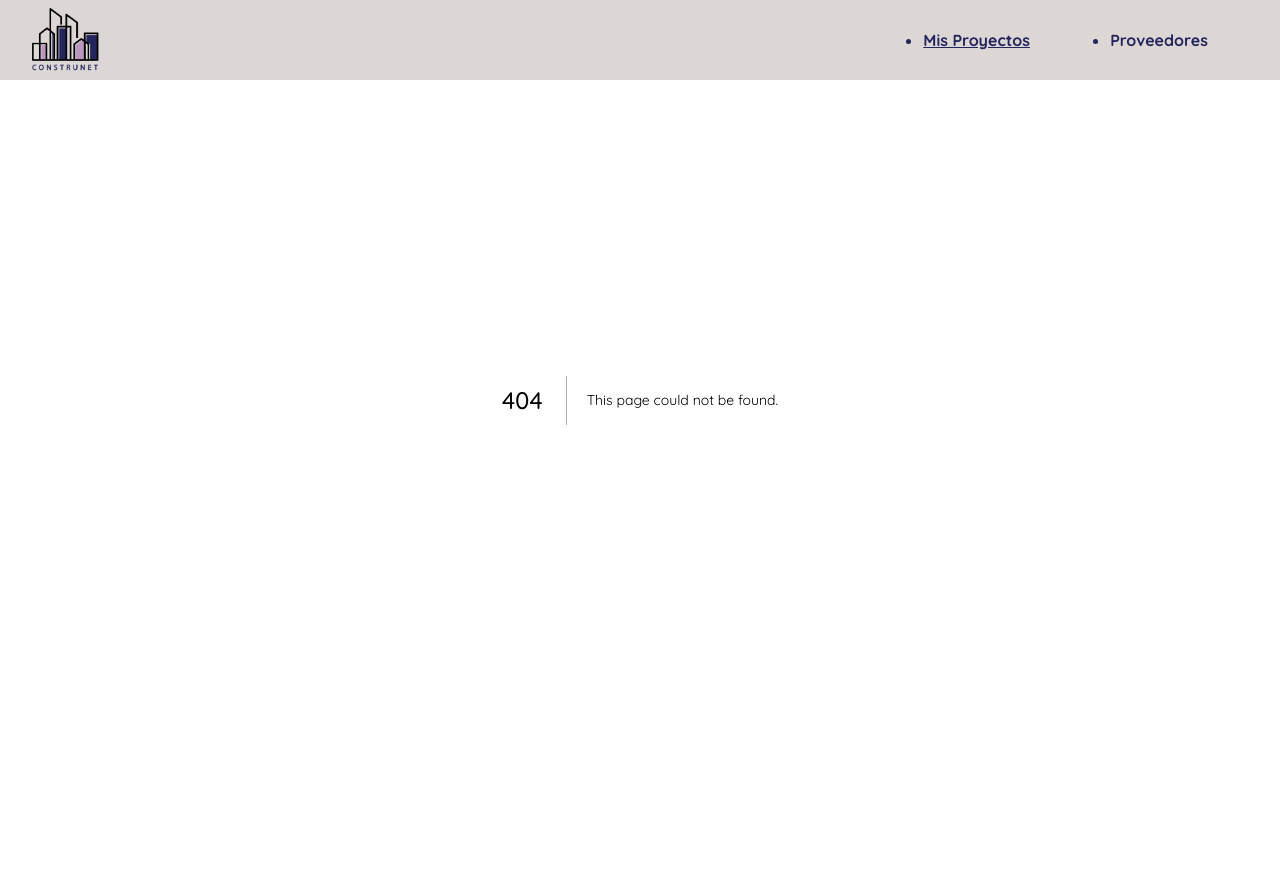
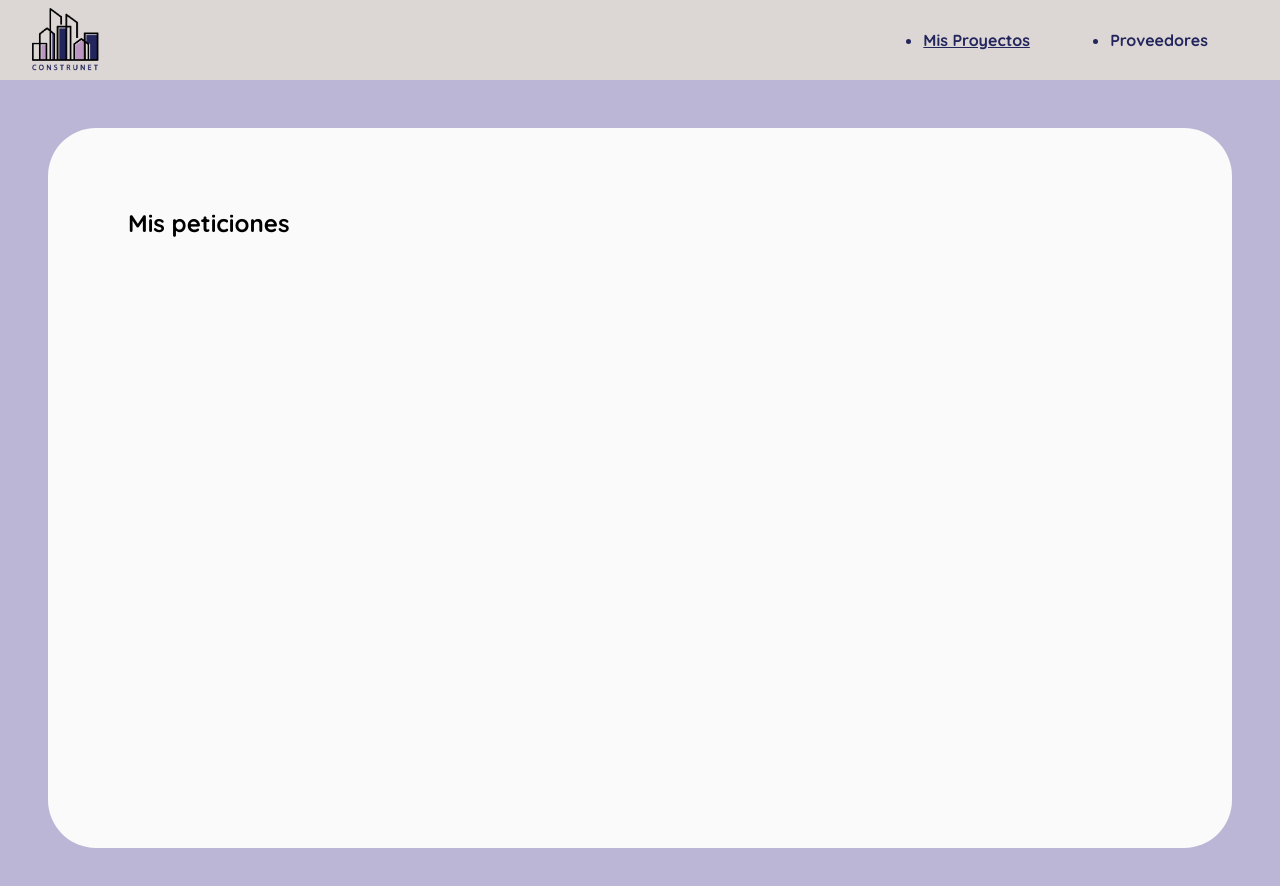
Before and after one commit to lucastro95/ConstrunetApp, a Next.js app: page /proveedores in a window 1280 px wide. Before the commit this address had no page. Shown: the top 886 px of the page. Before the commit the page ends 800 px from the top, so only its background shows below. Built offline with nearby package versions, Linux system fonts and the light colour scheme.

Commit message:
ruta proveedores

```diff
--- /dev/null
+++ b/src/app/proveedores/page.jsx
@@ -0,0 +1,15 @@
+import React from 'react'
+import styles from './proveedores.module.scss'
+
+const page = () => {
+  return (
+    <main className={styles.main}>
+        <div className={styles.layout}>
+            <h2>Mis peticiones</h2>
+
+        </div>
+    </main>
+  )
+}
+
+export default page
--- /dev/null
+++ b/src/app/proveedores/proveedores.module.scss
@@ -0,0 +1,21 @@
+.main {
+    width: 100%;
+    min-height: 100vh;
+    padding: 3rem;
+    padding-top: 8rem;
+    background-color: var(--lila-fondo);
+
+    display: flex;
+    flex-direction: column;
+    align-items: center;
+    justify-content: space-between;
+
+    .layout {
+        width: 100%;
+        min-height: 90vh;
+        padding: 5rem;
+
+        background-color: var(--blanco);
+        border-radius: 3rem;
+    }
+}
```
Also changed, not shown: src/ui/proveedores/CardPeticion.jsx (added), src/ui/proveedores/cardpeticion.module.scss (added).
